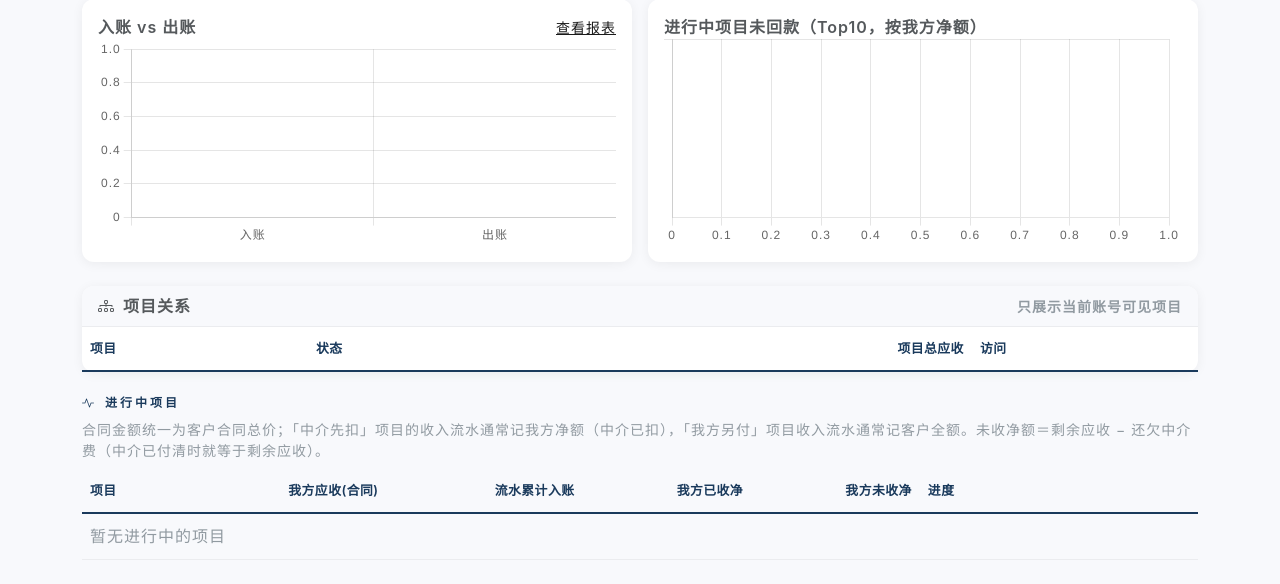
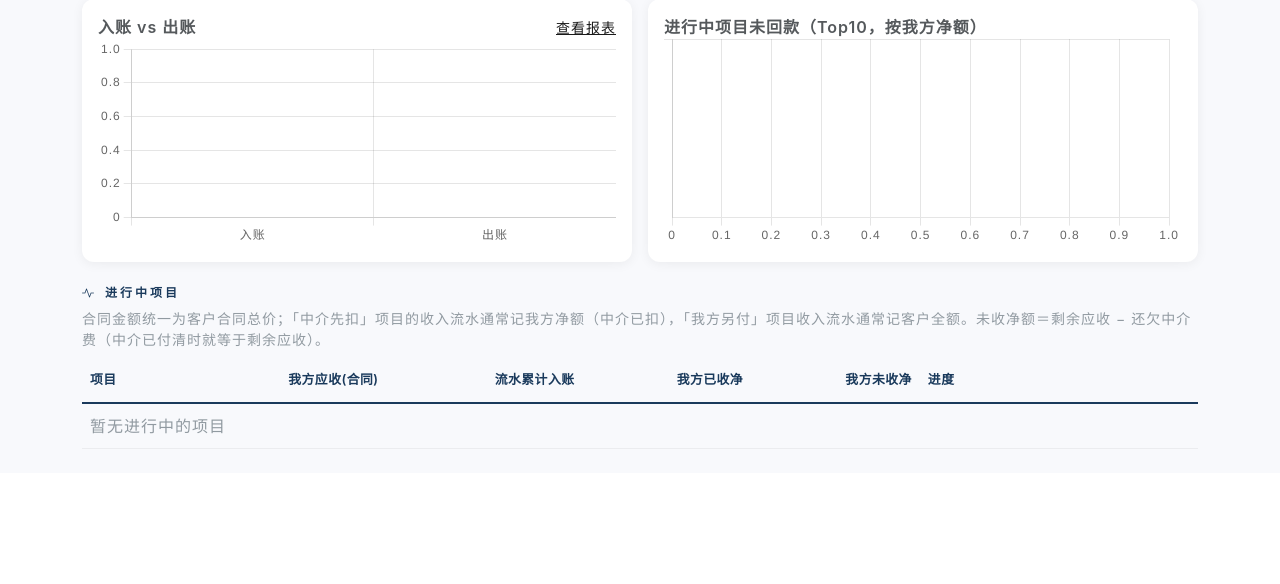
Before and after one commit to wanghongfei833/project_management, a Flask app: page / in a window 1280 px wide. Shown: the part 351-935 px from the top of the page. After the commit the page ends 800 px from the top, so only its background shows below. Run offline with Flask 3, Linux system fonts and the light colour scheme; a user stored in the database is signed in; lists and menus that the app fills with data are empty; some libraries are stand-ins or nearby versions.

Commit message:
style: 将项目关系树并入首页项目列表

```diff
--- a/ledger_app/blueprints/dashboard.py
+++ b/ledger_app/blueprints/dashboard.py
@@ -89,13 +89,11 @@ def dashboard():
     expense_cents = expense_q.scalar()
 
     projects = _accessible_projects_query().order_by(Project.id.desc()).all()
-    visible_project_ids = {int(p.id) for p in projects}
     project_links = (
         ProjectLink.query.filter_by(status="active")
         .order_by(ProjectLink.id.asc())
         .all()
     )
-    project_tree_rows = _visible_project_tree(projects, project_links)
     # 各项目「实际已付中介费」（一次查完，避免逐个项目查库）
     broker_paid_by_project = {
         int(pid): int(total or 0)
@@ -204,22 +202,24 @@ def dashboard():
         key=lambda r: r["remaining_net_cash_cents"], reverse=True
     )[:10]
 
+    active_row_by_project_id = {
+        int(row["project"].id): row for row in active_rows
+    }
+    active_projects = [row["project"] for row in active_rows]
+    project_tree_rows = [
+        item
+        for item in _visible_project_tree(active_projects, project_links)
+        if item["project"].status != "ended"
+    ]
+    for item in project_tree_rows:
+        item["row"] = active_row_by_project_id.get(int(item["project"].id))
+
     chart_projects = {
         "labels": [r["project"].name for r in top_projects],
         "remaining": [int(r["remaining_net_cents"]) / 100 for r in top_projects],
         "remaining_cash": [int(r["remaining_net_cash_cents"]) / 100 for r in top_projects],
         "received": [int(r["received_net_cents"]) / 100 for r in top_projects],
     }
-
-    list_per_page = 15
-    list_page = request.args.get("page", 1, type=int) or 1
-    list_page = max(list_page, 1)
-    list_total = len(active_rows)
-    list_pages = max((list_total + list_per_page - 1) // list_per_page, 1) if list_total else 1
-    if list_page > list_pages:
-        list_page = list_pages
-    start = (list_page - 1) * list_per_page
-    active_rows_page = active_rows[start : start + list_per_page]
 
     # 可分配盈余：全部项目利润合计（不含分红支出）
     surplus_cents = sum(
@@ -244,15 +244,8 @@ def dashboard():
         expense_cents=int(expense_cents),
         net_cents=int(income_cents) - int(expense_cents),
         surplus_cents=int(surplus_cents),
-        project_rows=active_rows_page,
+        project_rows=active_rows,
         project_tree_rows=project_tree_rows,
-        list_page=list_page,
-        list_pages=list_pages,
-        list_total=list_total,
-        list_has_prev=list_page > 1,
-        list_has_next=list_page < list_pages,
-        list_prev_page=list_page - 1,
-        list_next_page=list_page + 1,
         chart_projects_json=json.dumps(chart_projects, ensure_ascii=False),
         active_count=active_count,
         ended_count=ended_count,
--- a/templates/dashboard.html
+++ b/templates/dashboard.html
@@ -99,51 +99,6 @@
     </div>
   </div>
 
-  <div class="card mb-4">
-    <div class="card-header d-flex justify-content-between align-items-center">
-      <span class="fw-semibold"><i class="bi bi-diagram-3 me-2"></i>项目关系</span>
-      <span class="small text-muted">只展示当前账号可见项目</span>
-    </div>
-    <div class="table-responsive">
-      <table class="table table-sm align-middle mb-0">
-        <thead><tr><th>项目</th><th>状态</th><th class="text-end">项目总应收</th><th>访问</th></tr></thead>
-        <tbody>
-          {% for item in project_tree_rows %}
-            <tr>
-              <td>
-                <span style="display:inline-block;width:{{ item.depth * 24 }}px;"></span>
-                {% if item.prefix %}<span class="text-muted">{{ item.prefix }}</span>{% endif %}
-                {% if item.accessible %}
-                  <a class="text-decoration-none fw-semibold" href="{{ url_for('main.project_detail', project_id=item.project.id) }}">{{ item.project.name }}</a>
-                {% else %}
-                  <span class="text-muted">{{ item.project.name }}</span>
-                {% endif %}
-                {% if item.is_parent %}<span class="badge text-bg-light border ms-1">含关联项目</span>{% endif %}
-              </td>
-              <td>
-                {% if item.project.status == 'ended' %}
-                  <span class="badge text-bg-secondary">已终止</span>
-                {% else %}
-                  <span class="badge text-bg-success-subtle text-success border-success-subtle">进行中</span>
-                {% endif %}
-              </td>
-              <td class="text-end">
-                {% if item.accessible %}¥ {{ item.receivable_cents|money }}{% else %}—{% endif %}
-              </td>
-              <td class="small">
-                {% if item.accessible %}
-                  <span class="text-success">可查看账务</span>
-                {% else %}
-                  <span class="text-muted"><i class="bi bi-lock me-1"></i>仅关联信息</span>
-                {% endif %}
-              </td>
-            </tr>
-          {% endfor %}
-        </tbody>
-      </table>
-    </div>
-  </div>
-
   <h2 class="h6" style="color: var(--brand-primary);"><i class="bi bi-activity me-2"></i>进行中项目</h2>
   <div class="text-muted small mb-2">
  合同金额统一为客户合同总价；「中介先扣」项目的收入流水通常记我方净额（中介已扣），「我方另付」项目收入流水通常记客户全额。<strong>未收净额＝剩余应收 − 还欠中介费</strong>（中介已付清时就等于剩余应收）。
@@ -162,27 +117,43 @@
         </tr>
       </thead>
       <tbody>
-        {% for row in project_rows %}
-          {% set pct = (row.received_net_cents / row.expected_net_cents * 100)|int if row.expected_net_cents > 0 else 0 %}
+        {% for item in project_tree_rows %}
+          {% set row = item.row %}
+          {% set pct = (row.received_net_cents / row.expected_net_cents * 100)|int if row and row.expected_net_cents > 0 else 0 %}
           {% set pct = [pct, 100]|min %}
           <tr>
-            <td><span class="fw-semibold">{{ row.project.name }}</span></td>
-            <td class="text-end">¥ {{ row.expected_net_cents|money }}</td>
-            <td class="text-end">¥ {{ row.received_cents|money }}</td>
-            <td class="text-end">¥ {{ row.received_net_cents|money }}</td>
-            <td class="text-end fw-bold text-danger" style="font-size: 1.05rem;">¥ {{ row.remaining_net_cash_cents|money }}</td>
             <td>
+              <span style="display:inline-block;width:{{ item.depth * 24 }}px;"></span>
+              {% if item.prefix %}<span class="text-muted">{{ item.prefix }}</span>{% endif %}
+              {% if item.accessible %}
+                <a class="fw-semibold text-decoration-none" href="{{ url_for('main.project_detail', project_id=item.project.id) }}">{{ item.project.name }}</a>
+              {% else %}
+                <span class="text-muted">{{ item.project.name }}</span>
+                <span class="badge text-bg-light border ms-1"><i class="bi bi-lock me-1"></i>无账务权限</span>
+              {% endif %}
+            </td>
+            <td class="text-end">{% if row %}¥ {{ row.expected_net_cents|money }}{% else %}—{% endif %}</td>
+            <td class="text-end">{% if row %}¥ {{ row.received_cents|money }}{% else %}—{% endif %}</td>
+            <td class="text-end">{% if row %}¥ {{ row.received_net_cents|money }}{% else %}—{% endif %}</td>
+            <td class="text-end fw-bold text-danger" style="font-size: 1.05rem;">{% if row %}¥ {{ row.remaining_net_cash_cents|money }}{% else %}—{% endif %}</td>
+            <td>
+              {% if row %}
               <div class="d-flex align-items-center gap-2">
                 <div class="progress flex-grow-1" style="height: 6px;">
                   <div class="progress-bar {% if pct >= 100 %}bg-success{% elif pct >= 50 %}bg-primary{% else %}bg-warning{% endif %}" role="progressbar" style="width: {{ pct }}%;"></div>
                 </div>
                 <span class="small text-muted text-nowrap">{{ pct }}%</span>
               </div>
+              {% else %}
+                <span class="small text-muted">仅关联信息</span>
+              {% endif %}
             </td>
             <td class="text-end">
-              <a class="btn btn-sm btn-outline-secondary" href="{{ url_for('main.project_detail', project_id=row.project.id) }}">查看</a>
-              {% if is_admin and row.project.status != 'ended' %}
-                <a class="btn btn-sm btn-outline-secondary" href="{{ url_for('main.projects_edit', project_id=row.project.id) }}">编辑</a>
+              {% if item.accessible %}
+              <a class="btn btn-sm btn-outline-secondary" href="{{ url_for('main.project_detail', project_id=item.project.id) }}">查看</a>
+              {% if is_admin and item.project.status != 'ended' %}
+                <a class="btn btn-sm btn-outline-secondary" href="{{ url_for('main.projects_edit', project_id=item.project.id) }}">编辑</a>
+              {% endif %}
               {% endif %}
             </td>
           </tr>
@@ -192,24 +163,6 @@
       </tbody>
     </table>
   </div>
-
-  {% if list_pages > 1 %}
-    <nav class="mt-2 mb-4" aria-label="项目列表分页">
-      <ul class="pagination pagination-sm justify-content-center mb-0">
-        {% if list_has_prev %}
-          <li class="page-item"><a class="page-link" href="{{ url_for('main.dashboard', page=list_prev_page) }}">上一页</a></li>
-        {% else %}
-          <li class="page-item disabled"><span class="page-link">上一页</span></li>
-        {% endif %}
-        <li class="page-item disabled"><span class="page-link">{{ list_page }} / {{ list_pages }}（共 {{ list_total }} 条）</span></li>
-        {% if list_has_next %}
-          <li class="page-item"><a class="page-link" href="{{ url_for('main.dashboard', page=list_next_page) }}">下一页</a></li>
-        {% else %}
-          <li class="page-item disabled"><span class="page-link">下一页</span></li>
-        {% endif %}
-      </ul>
-    </nav>
-  {% endif %}
 
   {% if ended_rows %}
     <div class="card mb-4">
```
Also changed, not shown: tests/test_all.py (+1 -1 lines).
